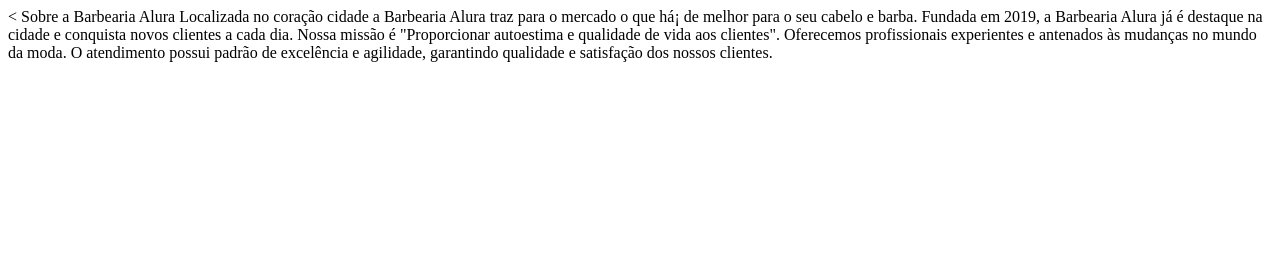
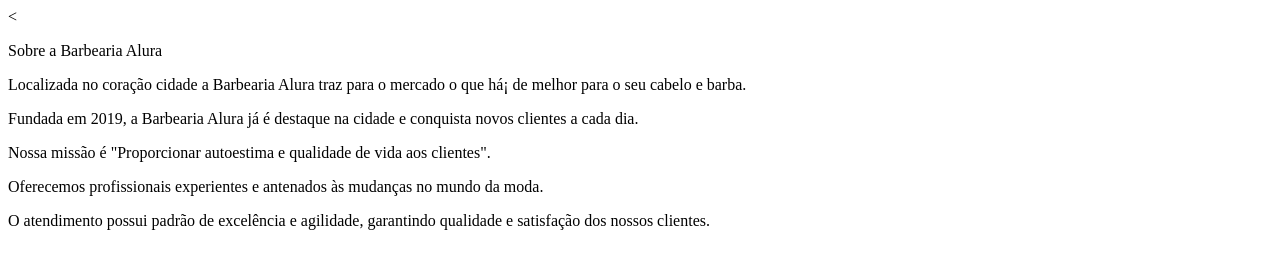
Before and after one commit to SARATATA/1DPCSARAROJAS, a plain HTML site: page index.html in a window 1280 px wide. Drawn offline with Linux system fonts and the light colour scheme.

Commit message:
Add files via upload

```diff
--- a/index.html
+++ b/index.html
@@ -6,11 +6,12 @@
 	<title>BARBEARIA ALURA</title>
 </head>
 <body>
+    <p>Sobre a Barbearia Alura</p>
+<p>Localizada no coração cidade a Barbearia Alura traz para o mercado o que há¡ de melhor para o seu cabelo e barba.</p>
+<p>Fundada em 2019, a Barbearia Alura já é destaque na cidade e conquista novos clientes a cada dia.</p>
+<p>Nossa missão é "Proporcionar autoestima e qualidade de vida aos clientes".</p>
+<p>Oferecemos profissionais experientes e antenados às mudanças no mundo da moda.</p>
+<p>O atendimento possui padrão de excelência e agilidade, garantindo qualidade e satisfação dos nossos clientes.</p>
 
 </body>
 </html>
-
-	Sobre a Barbearia Alura
-Localizada no coração cidade a Barbearia Alura traz para o mercado o que há¡ de melhor para o seu cabelo e barba. Fundada em 2019, a Barbearia Alura já é destaque na cidade e conquista novos clientes a cada dia.
-Nossa missão é "Proporcionar autoestima e qualidade de vida aos clientes".
-Oferecemos profissionais experientes e antenados às mudanças no mundo da moda. O atendimento possui padrão de excelência e agilidade, garantindo qualidade e satisfação dos nossos clientes.
```
